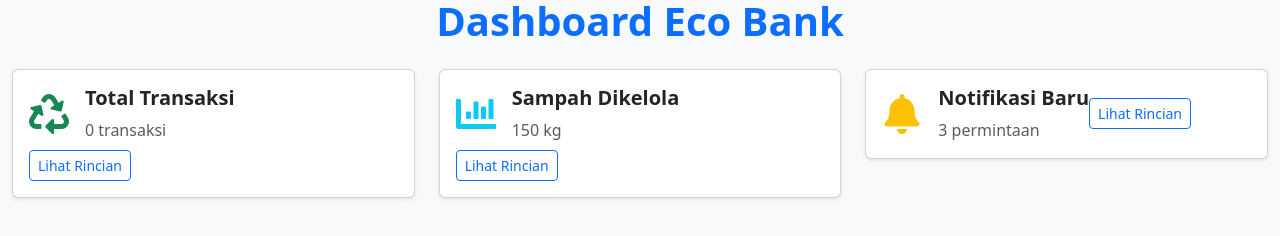
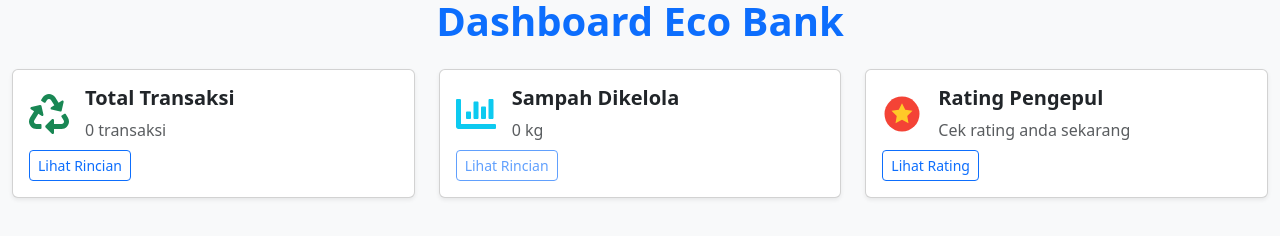
Before and after one commit to Joshtri/NecoSys, a React (Vite) app: page /dashboard in a window 1280 px wide. Shown: the part 172-408 px from the top of the page. Built offline with nearby package versions, Linux system fonts and the light colour scheme; no server answers; sample sign-in values are in the browser's storage.

Commit message:
upadting

```diff
--- a/src/components/dashboard/Dashboard.jsx
+++ b/src/components/dashboard/Dashboard.jsx
@@ -5,10 +5,12 @@ import { Card, Container, Row, Col, Button, Spinner, Modal } from 'react-bootstr
 import { FaRecycle, FaChartBar, FaBell } from 'react-icons/fa';
 import axios from 'axios';
 import ModalTransaksi from './ModalTransaksi';
+import { FcRating } from 'react-icons/fc';
 
 function Dashboard() {
   const userProfile = useUserProfile(); // Data userProfile untuk menentukan role dan ID pengguna
   const [totalTransaksi, setTotalTransaksi] = useState(null);
+  const [totalSampah, setTotalSampah] = useState(null);
   const [loading, setLoading] = useState(true);
 
   // State untuk modal total transaksi
@@ -17,9 +19,9 @@ function Dashboard() {
   // State untuk modal notifikasi
   const [showNotifikasiModal, setShowNotifikasiModal] = useState(false);
 
-  // Fetch total transaksi
+  // Fetch total transaksi dan sampah
   useEffect(() => {
-    const fetchTransaksiData = async () => {
+    const fetchDashboardData = async () => {
       try {
         const pengepulId = userProfile?.id;
         const role = userProfile?.role;
@@ -28,22 +30,30 @@ function Dashboard() {
         const baseURL = import.meta.env.VITE_BASE_URL;
 
         let totalRes;
+        let sampahRes;
+
         if (role === 'admin') {
+          // Admin melihat semua transaksi dan sampah
           totalRes = await axios.get(`${baseURL}/transaksi-count`);
+          sampahRes = await axios.get(`${baseURL}/sampah/total`);
         } else if (role === 'pengepul' && pengepulId) {
+          // Pengepul hanya melihat transaksi dan sampah miliknya
           totalRes = await axios.get(`${baseURL}/transaksi-count/user/${pengepulId}`);
+          sampahRes = await axios.get(`${baseURL}/sampah/total/${pengepulId}`);
         }
-        console.log('role yang dilogin adalah :' , role);
+
+        console.log('data sampahtotal :',sampahRes);
 
         setTotalTransaksi(totalRes?.data?.total || 0);
+        setTotalSampah(sampahRes?.data?.totalSampah || 0);
         setLoading(false);
       } catch (error) {
-        console.error('Error fetching transaction data:', error);
+        console.error('Error fetching dashboard data:', error);
         setLoading(false);
       }
     };
 
-    fetchTransaksiData();
+    fetchDashboardData();
   }, [userProfile]);
 
   return (
@@ -83,10 +93,14 @@ function Dashboard() {
                 <FaChartBar className="text-info me-3" size={40} />
                 <div>
                   <h5 className="fw-bold">Sampah Dikelola</h5>
-                  <p className="text-muted mb-0">150 kg</p>
+                  {loading ? (
+                    <Spinner animation="border" size="sm" />
+                  ) : (
+                    <p className="text-muted mb-0">{totalSampah} kg</p>
+                  )}
                 </div>
               </div>
-              <Button variant="outline-primary" size="sm">
+              <Button variant="outline-primary" size="sm" disabled>
                 Lihat Rincian
               </Button>
             </Card.Body>
@@ -94,18 +108,20 @@ function Dashboard() {
         </Col>
         <Col md={4} sm={12}>
           <Card className="shadow-sm mb-3">
-            <Card.Body className="d-flex align-items-center">
-              <FaBell className="text-warning me-3" size={40} />
-              <div>
-                <h5 className="fw-bold">Notifikasi Baru</h5>
-                <p className="text-muted mb-0">3 permintaan</p>
+            <Card.Body className="d-flex flex-column align-items-start">
+              <div className="d-flex align-items-center mb-2">
+                <FcRating className="text-warning me-3" size={40} />
+                <div>
+                  <h5 className="fw-bold">Rating Pengepul</h5>
+                  <p className="text-muted mb-0">Cek rating anda sekarang</p>
+                </div>
               </div>
               <Button
                 variant="outline-primary"
                 size="sm"
                 onClick={() => setShowNotifikasiModal(true)}
               >
-                Lihat Rincian
+                Lihat Rating
               </Button>
             </Card.Body>
           </Card>
```
